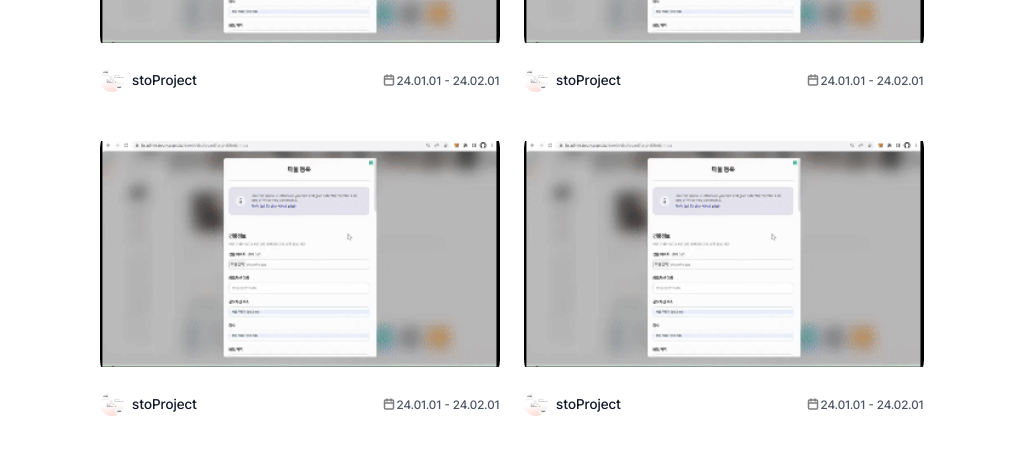
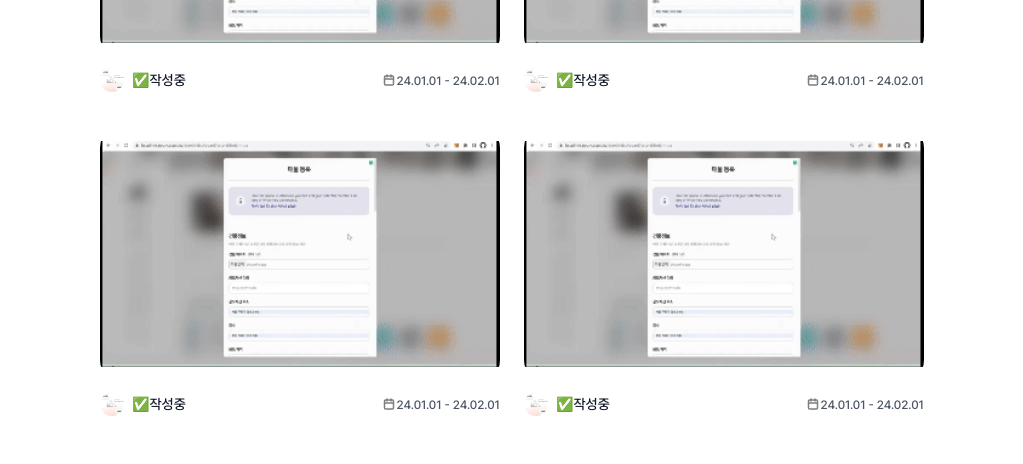
Before and after one commit to JEONGDEOKJIN/portfolio_dj, a Next.js app: page / in a window 1280 px wide. Shown: the part 1703-2167 px from the top of the page, without its empty margins (128-1151 px from the left). Built offline with nearby package versions, Linux system fonts and the light colour scheme.

Commit message:
0415 프로젝트 수정

```diff
--- a/components/ui/HomeFeed.tsx
+++ b/components/ui/HomeFeed.tsx
@@ -49,8 +49,8 @@ const HomeFeed = () => {
         "/projects/sto/demo/admin_realestate_subscriptoin_enrollSTOBtn.gif",
       profile: "/projects/sto/archi_thumbnail.png",
       href: "/projects/sto",
-      projectDesc: "sto project",
-      projectName: "stoProject",
+      projectDesc: "✅작성중",
+      projectName: "✅작성중",
       startNendDate: "24.01.01 - 24.02.01",
     },
     {
@@ -59,8 +59,8 @@ const HomeFeed = () => {
         "/projects/sto/demo/admin_realestate_subscriptoin_enrollSTOBtn.gif",
       profile: "/projects/sto/archi_thumbnail.png",
       href: "/projects/sto",
-      projectDesc: "sto project",
-      projectName: "stoProject",
+      projectDesc: "✅작성중",
+      projectName: "✅작성중",
       startNendDate: "24.01.01 - 24.02.01",
     },
     {
@@ -69,8 +69,8 @@ const HomeFeed = () => {
         "/projects/sto/demo/admin_realestate_subscriptoin_enrollSTOBtn.gif",
       profile: "/projects/sto/archi_thumbnail.png",
       href: "/projects/sto",
-      projectDesc: "sto project",
-      projectName: "stoProject",
+      projectDesc: "✅작성중",
+      projectName: "✅작성중",
       startNendDate: "24.01.01 - 24.02.01",
     },
     {
@@ -79,8 +79,8 @@ const HomeFeed = () => {
         "/projects/sto/demo/admin_realestate_subscriptoin_enrollSTOBtn.gif",
       profile: "/projects/sto/archi_thumbnail.png",
       href: "/projects/sto",
-      projectDesc: "sto project",
-      projectName: "stoProject",
+      projectDesc: "✅작성중",
+      projectName: "✅작성중",
       startNendDate: "24.01.01 - 24.02.01",
     },
   ];
```
